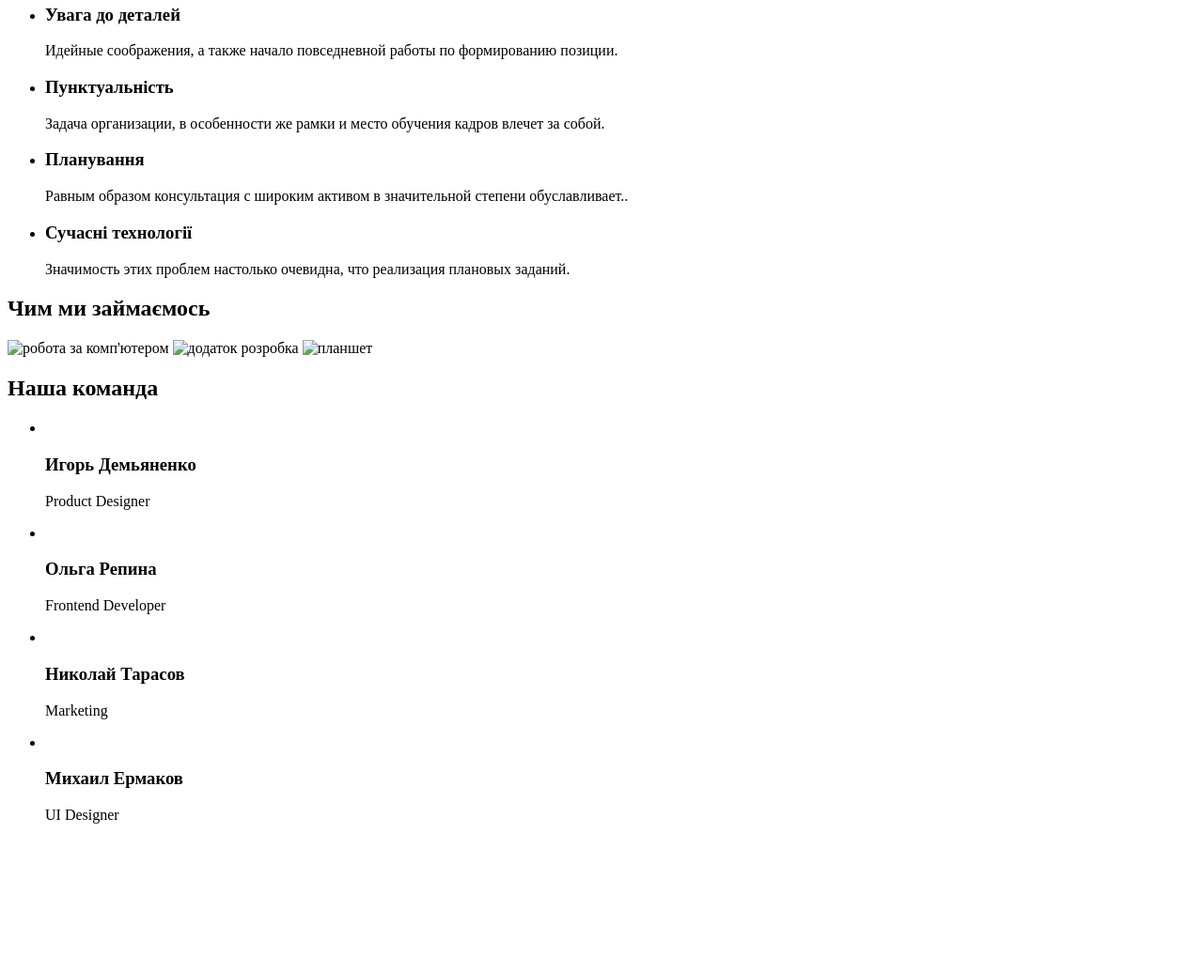
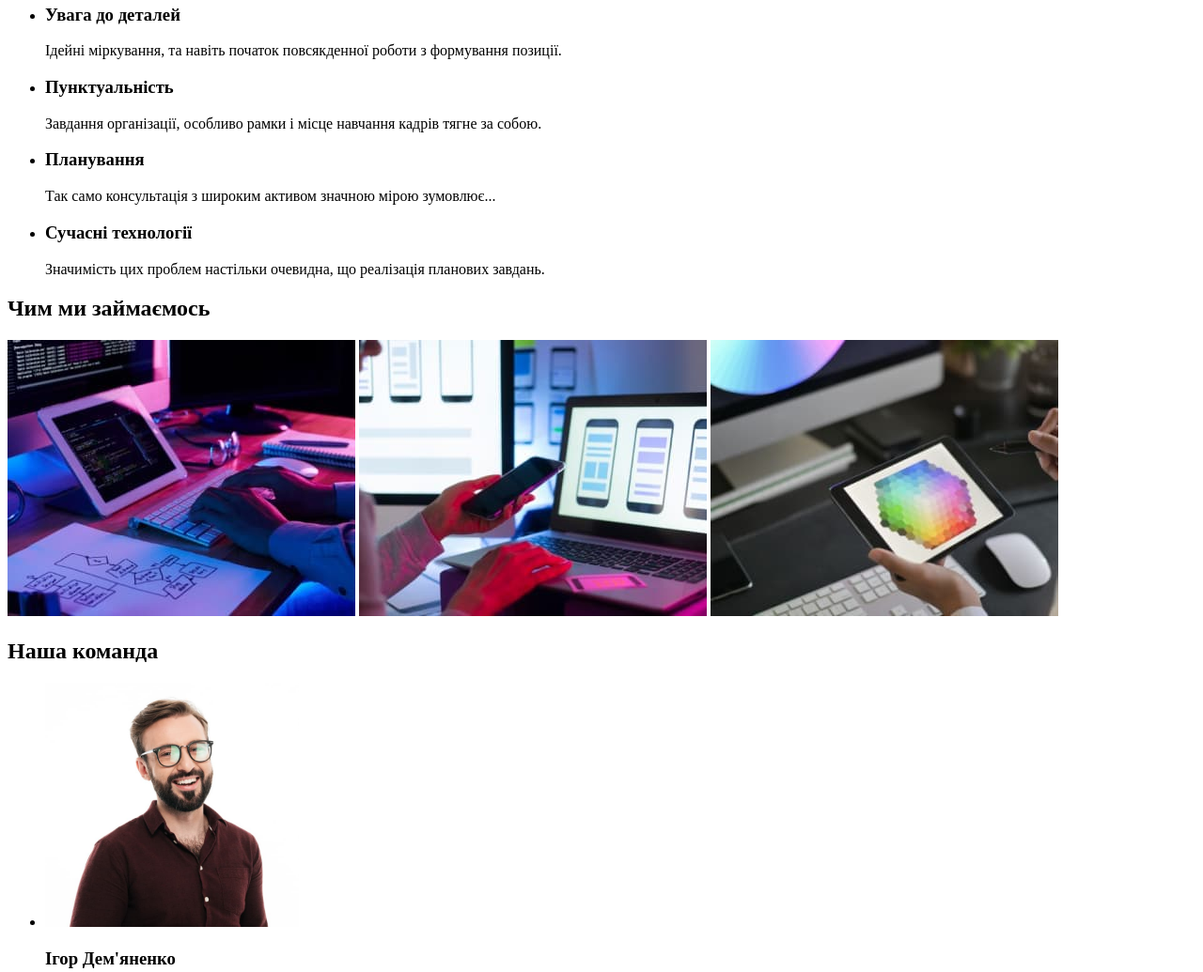
Before and after one commit to uhliarsolomiia/goit-markup-hw-01, a plain HTML site: page index.html in a window 1280 px wide. Shown: the part 240-1275 px from the top of the page at 94% size. Before the commit the page ends 1133 px from the top, so only its background shows below. Drawn offline with Linux system fonts and the light colour scheme.

Commit message:
дороблений макет

```diff
--- a/index.html
+++ b/index.html
@@ -23,7 +23,7 @@
       <a href="mail:info@devstudio.com">info@devstudio.com</a>
     </header>
     <main>
-      <!---герой---->
+      <!---герой--->
       <section>
         <h1>Ефективні рішення для вашого бізнесу</h1>
         <button>Замовити послуги</button>
@@ -35,8 +35,8 @@
           <li>
             <h3>Увага до деталей</h3>
             <p>
-              Идейные соображения, а также начало повседневной работы по
-              формированию позиции.
+              Ідейні міркування, та навіть початок повсякденної роботи з
+              формування позиції.
             </p>
           </li>
         </ul>
@@ -44,8 +44,8 @@
           <li>
             <h3>Пунктуальність</h3>
             <p>
-              Задача организации, в особенности же рамки и место обучения кадров
-              влечет за собой.
+              Завдання організації, особливо рамки і місце навчання кадрів тягне
+              за собою.
             </p>
           </li>
         </ul>
@@ -53,8 +53,7 @@
           <li>
             <h3>Планування</h3>
             <p>
-              Равным образом консультация с широким активом в значительной
-              степени обуславливает..
+              Так само консультація з широким активом значною мірою зумовлює...
             </p>
           </li>
         </ul>
@@ -62,8 +61,8 @@
           <li>
             <h3>Сучасні технології</h3>
             <p>
-              Значимость этих проблем настолько очевидна, что реализация
-              плановых заданий.
+              Значимість цих проблем настільки очевидна, що реалізація планових
+              завдань.
             </p>
           </li>
         </ul>
@@ -71,37 +70,54 @@
       <!--чим ми займаємось-->
       <section>
         <h2>Чим ми займаємось</h2>
-        <img src="/img/box1.jpg" alt="робота за комп'ютером" width="370" />
-        <img src="" alt="додаток розробка" width="370" />
-        <img src="" alt="планшет" width="370" />
+        <img src="/images/box1.jpg" alt="робота за комп'ютером" width="370" />
+        <img src="/images/box2.jpg" alt="додаток розробка" width="370" />
+        <img src="/images/box3.jpg" alt="планшет" width="370" />
       </section>
       <!--наша команда-->
       <section>
         <h2>Наша команда</h2>
         <ul>
           <li>
-            <img src="" alt="" width="270" />
-            <h3>Игорь Демьяненко</h3>
+            <img src="/images/img_1.jpg" alt="чоловік" width="270" />
+            <h3>Ігор Дем'яненко</h3>
             <p>Product Designer</p>
           </li>
           <li>
-            <img src="" alt="" width="270" />
-            <h3>Ольга Репина</h3>
+            <img src="/images/img_2.jpg" alt="жінка" width="270" />
+            <h3>Ольга Репіна</h3>
             <p>Frontend Developer</p>
           </li>
           <li>
-            <img src="" alt="" width="270" />
-            <h3>Николай Тарасов</h3>
+            <img src="/images/img_3.jpg" alt="чоловік" width="270" />
+            <h3>НМикола Тарасов</h3>
             <p>Marketing</p>
           </li>
           <li>
-            <img src="" alt="" width="270" />
-            <h3>Михаил Ермаков</h3>
+            <img src="/images/img_4.jpg" alt="чоловік" width="270" />
+            <h3>Михайло Єрмаков</h3>
             <p>UI Designer</p>
           </li>
         </ul>
       </section>
     </main>
-    <footer></footer>
+    <footer>
+      <h2>Web Studio</h2>
+      <address>
+        <ul>
+          <li>
+            <a href="https://goo.gl/maps/yT7QNNGnozj1mF7h9"
+              >г. Киев, пр-т Леси Украинки, 26</a
+            >
+          </li>
+          <li>
+            <a href="tel:+380991111111">+380991111111</a>
+          </li>
+          <li>
+            <a href="mailto:info@devstudio.com">info@devstudio.com</a>
+          </li>
+        </ul>
+      </address>
+    </footer>
   </body>
 </html>
```
Also changed, not shown: images/box1.jpg (added), images/box2.jpg (added), images/box3.jpg (added), images/img_1.jpg (added), images/img_2.jpg (added), images/img_3.jpg (added), images/img_4.jpg (added), img/box1.jpg (deleted).
